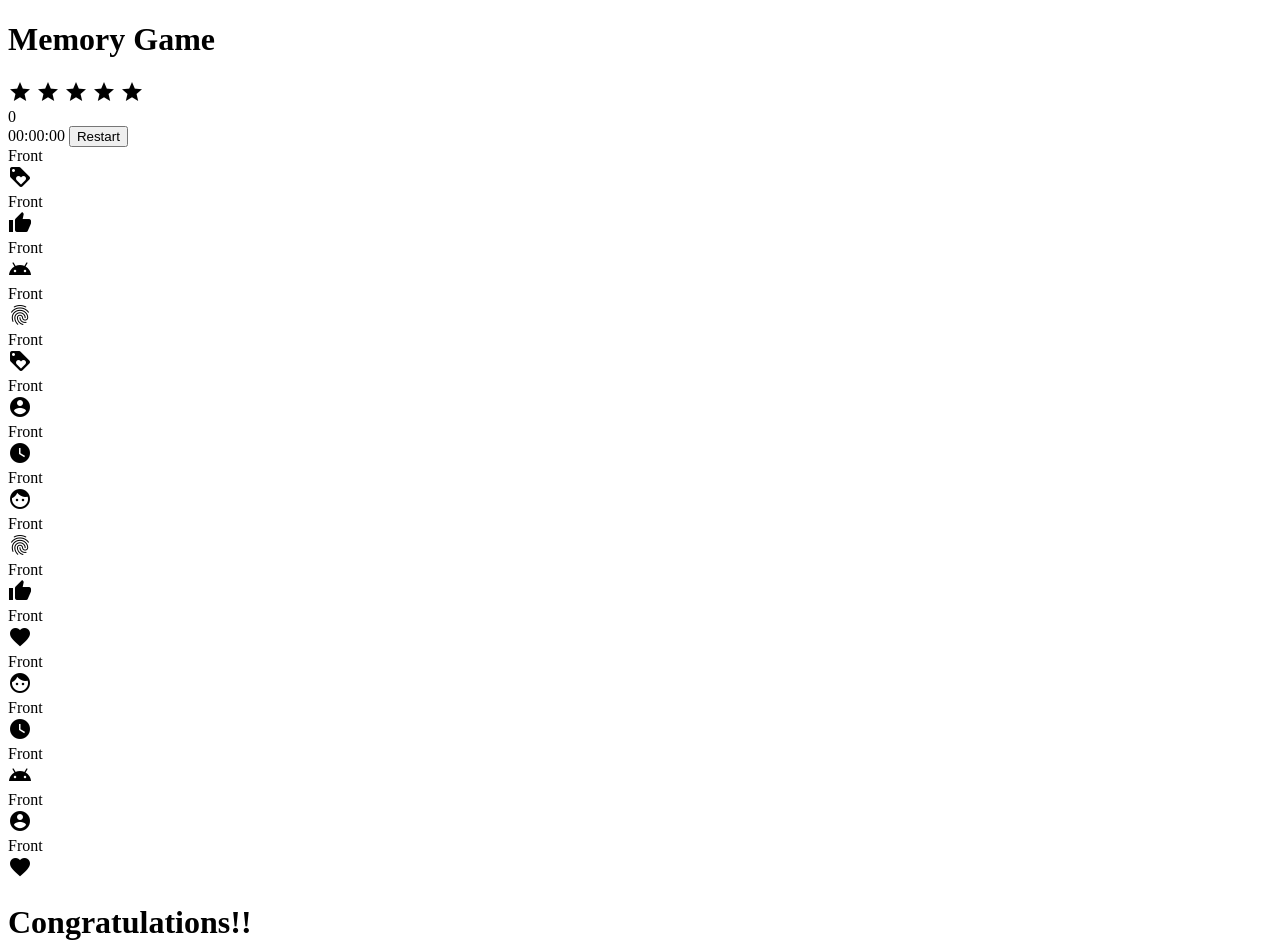
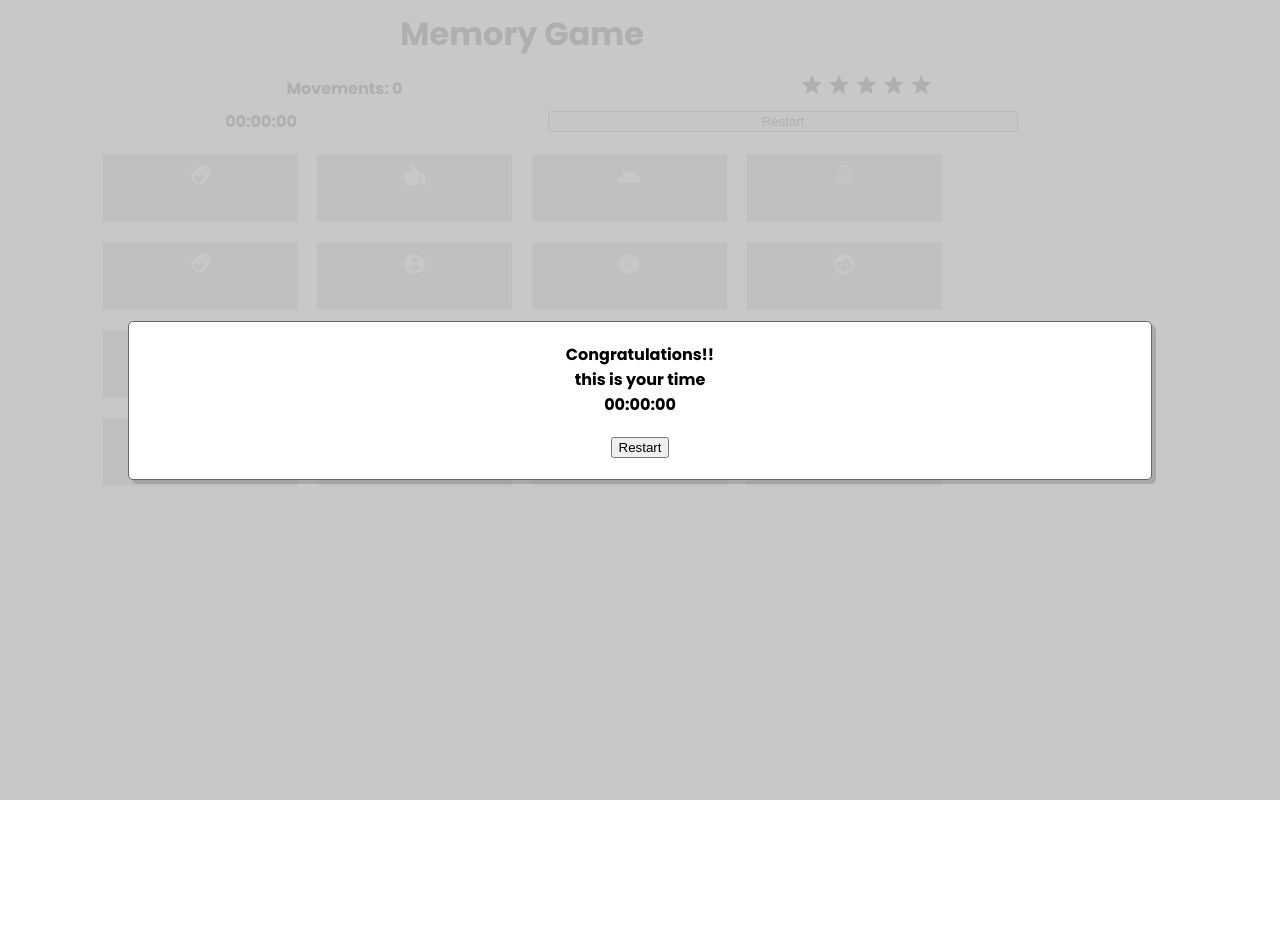
Before and after one commit to jesusmunozr/memory-game, a plain HTML site: page index.html in a window 1280 px wide. After the commit the page ends 800 px from the top, so only its background shows below. Drawn offline with Linux system fonts and the light colour scheme.

Commit message:
feat: Styles first approach
Add styles and change the cards layout.

```diff
--- a/css/style.css
+++ b/css/style.css
@@ -1,3 +1,141 @@
-.crop {
+html {
+    box-sizing: border-box;
+}
+
+*, *::before, *::after {
+    box-sizing: inherit;
+}
+
+html, body {
+    width: 100%;
+    height: 100%;
+    margin: 0;
+    padding: 0;
+}
+
+body {
+    font-family: 'Poppins', sans-serif;
+    text-align: center;
+}
+
+.container {
+    display: flex;
+    flex-direction: column;
+    justify-content: center;
+    align-items: center;
+    position: absolute;
+}
+
+header h1 {
+    margin: 10px auto;
+}
+
+.score-content {
+    display: flex;
+    flex-wrap: wrap;
+    justify-content: center;
+    width: 100%;
+    align-items: center;
+}
+
+.score-content__movements {
+    width: 45%;
+    display: block;
+    margin: auto;
+}
+
+.score-content__crop {
     overflow: hidden;
+    width: 45%;
+    margin: 5px auto;
 }
+
+.score-content__clock {
+    width: 45%;
+    display: block;
+    margin: auto;
+}
+
+.score-content__restart {
+    width: 45%;
+    display: block;
+    margin: auto;
+}
+
+.board-content {
+    margin: 10px 10px;
+    display: flex;
+    flex-wrap: wrap;
+    justify-content: center;
+    perspective: 1000px;
+}
+
+.card {
+    width: 100%;
+    height: 100%;
+    transform-style: preserve-3d;
+    transition: all 1.0s linear;
+}
+
+.card-container {
+    width: 19%;
+    height: 68px;
+    margin: inherit;
+    position: relative;
+    z-index: 1;
+    perspective: 1000px;
+}
+
+.face {
+    width: 100%;
+    height: 100%;
+}
+.front {
+    position: absolute;
+    backface-visibility: hidden;
+    background-color: green;
+}
+
+.back {
+    display: block;
+    transform: rotateY(180deg);
+    box-sizing: border-box;
+    padding: 10px;
+    color: white;
+    text-align: center;
+    background-color: #aaa;
+}
+
+.matched {
+    background-color: green;
+}
+
+.congrats {
+    z-index: 9999;
+    background: rgba(195,195,195,0.9);
+    width: 100%;
+    height: 100%;
+    position: relative;
+    float: left;
+    vertical-align: 1.1rem;
+    display: flex;
+    flex-flow: column;
+}
+
+.congrats .congrats__content {
+    background: #fff;
+    border-radius: 5px;
+    width: 80%;
+    margin: auto;
+    border: 1px solid #656565;
+    box-shadow: 4px 4px rgba(101,101,101,0.3);
+    padding: 20px;
+}
+
+.congrats__content span {
+    display: block;
+}
+
+.congrats__content button {
+    margin-top: 20px;
+}
--- a/index.html
+++ b/index.html
@@ -5,16 +5,18 @@
     <meta name="viewport" content="width=device-width, initial-scale=1.0">
     <meta http-equiv="X-UA-Compatible" content="ie=edge">
     <link href="https://fonts.googleapis.com/icon?family=Material+Icons" rel="stylesheet">
+    <link href="https://fonts.googleapis.com/css?family=Poppins:700" rel="stylesheet">
     <link href="css/style.css" rel="stylesheet">
     <title>Memory Game</title>
 </head>
 <body>
+    <div class="container">
         <header>
             <h1>Memory Game</h1>
         </header>
-    <section class="content">
-        <div class="score">
-            <div class="crop" title="Jesus">
+        <section class="score-content">
+            <span class="score-content__movements">Movements: 0</span>
+            <div class="score-content__crop">
                 <div style="width: 136px">
                     <span class="material-icons">star</span>
                     <span class="material-icons">star</span>
@@ -23,145 +25,181 @@
                     <span class="material-icons">star</span>
                 </div>
             </div>
-            <span class="move-counter"></span>
-        </div>
-        <div class="timer">
-            <span class="clock">00:00:00</span>
-            <button onclick="restart()">Restart</button>
-        </div>
-        <div class="board" onclick="selectCard(event)">
+            <span class="score-content__clock">00:00:00</span>
+            <button class="score-content__restart" onclick="restart()">Restart</button>
+        </section>
+        <section class="board-content" onclick="selectCard(event)"">
+            <!-- <div class="board" onclick="selectCard(event)"> -->
+                <div class="card-container">
                     <div class="card">
-                <div class="front-face">
+                        <div class="front face">
                             <span>Front</span>
                         </div>
-                <div class="back-face">
-                    <i class="material-icons"></i>
-                </div>
-            </div>
-            <div class="card">
-                <div class="front-face">
-                    <span>Front</span>
-                </div>
-                <div class="back-face">
-                    <i class="material-icons"></i>
-                </div>
-            </div>
-            <div class="card">
-                <div class="front-face">
-                    <span>Front</span>
-                </div>
-                <div class="back-face">
-                    <i class="material-icons"></i>
-                </div>
-            </div>
-            <div class="card">
-                <div class="front-face">
-                    <span>Front</span>
-                </div>
-                <div class="back-face">
-                    <i class="material-icons"></i>
-                </div>
-            </div>
-            <div class="card">
-                <div class="front-face">
-                    <span>Front</span>
-                </div>
-                <div class="back-face">
-                    <i class="material-icons"></i>
-                </div>
-            </div>
-            <div class="card">
-                <div class="front-face">
-                    <span>Front</span>
-                </div>
-                <div class="back-face">
-                    <i class="material-icons"></i>
-                </div>
-            </div>
-            <div class="card">
-                <div class="front-face">
-                    <span>Front</span>
-                </div>
-                <div class="back-face">
-                    <i class="material-icons"></i>
-                </div>
-            </div>
-            <div class="card">
-                <div class="front-face">
-                    <span>Front</span>
-                </div>
-                <div class="back-face">
-                    <i class="material-icons"></i>
-                </div>
-            </div>
-            <div class="card">
-                <div class="front-face">
-                    <span>Front</span>
-                </div>
-                <div class="back-face">
-                    <i class="material-icons"></i>
-                </div>
-            </div>
-            <div class="card">
-                <div class="front-face">
-                    <span>Front</span>
-                </div>
-                <div class="back-face">
-                    <i class="material-icons"></i>
-                </div>
-            </div>
-            <div class="card">
-                <div class="front-face">
-                    <span>Front</span>
-                </div>
-                <div class="back-face">
-                    <i class="material-icons"></i>
-                </div>
-            </div>
-            <div class="card">
-                <div class="front-face">
-                    <span>Front</span>
-                </div>
-                <div class="back-face">
-                    <i class="material-icons"></i>
-                </div>
-            </div>
-            <div class="card">
-                <div class="front-face">
-                    <span>Front</span>
-                </div>
-                <div class="back-face">
-                    <i class="material-icons"></i>
-                </div>
-            </div>
-            <div class="card">
-                <div class="front-face">
-                    <span>Front</span>
-                </div>
-                <div class="back-face">
-                    <i class="material-icons"></i>
-                </div>
-            </div>
-            <div class="card">
-                <div class="front-face">
-                    <span>Front</span>
-                </div>
-                <div class="back-face">
-                    <i class="material-icons"></i>
-                </div>
-            </div>
-            <div class="card">
-                <div class="front-face">
-                    <span>Front</span>
-                </div>
-                <div class="back-face">
-                    <i class="material-icons"></i>
+                        <div class="back face">
+                            <i class="material-icons">star</i>
                         </div>
                     </div>
                 </div>
+                <div class="card-container">
+                    <div class="card">
+                        <div class="front face">
+                            <span>Front</span>
+                        </div>
+                        <div class="back face">
+                            <i class="material-icons">star</i>
+                        </div>
+                    </div>
+                </div>
+                <div class="card-container">
+                    <div class="card">
+                        <div class="front face">
+                            <span>Front</span>
+                        </div>
+                        <div class="back face">
+                            <i class="material-icons">star</i>
+                        </div>
+                    </div>
+                </div>
+                <div class="card-container">
+                    <div class="card">
+                        <div class="front face">
+                            <span>Front</span>
+                        </div>
+                        <div class="back face">
+                            <i class="material-icons">star</i>
+                        </div>
+                    </div>
+                </div>
+                <div class="card-container">
+                    <div class="card">
+                        <div class="front face">
+                            <span>Front</span>
+                        </div>
+                        <div class="back face">
+                            <i class="material-icons">star</i>
+                        </div>
+                    </div>
+                </div>
+                <div class="card-container">
+                    <div class="card">
+                        <div class="front face">
+                            <span>Front</span>
+                        </div>
+                        <div class="back face">
+                            <i class="material-icons">star</i>
+                        </div>
+                    </div>
+                </div>
+                <div class="card-container">
+                    <div class="card">
+                        <div class="front face">
+                            <span>Front</span>
+                        </div>
+                        <div class="back face">
+                            <i class="material-icons">star</i>
+                        </div>
+                    </div>
+                </div>
+                <div class="card-container">
+                    <div class="card">
+                        <div class="front face">
+                            <span>Front</span>
+                        </div>
+                        <div class="back face">
+                            <i class="material-icons">star</i>
+                        </div>
+                    </div>
+                </div>
+                <div class="card-container">
+                    <div class="card">
+                        <div class="front face">
+                            <span>Front</span>
+                        </div>
+                        <div class="back face">
+                            <i class="material-icons">star</i>
+                        </div>
+                    </div>
+                </div>
+                <div class="card-container">
+                    <div class="card">
+                        <div class="front face">
+                            <span>Front</span>
+                        </div>
+                        <div class="back face">
+                            <i class="material-icons">star</i>
+                        </div>
+                    </div>
+                </div>
+                <div class="card-container">
+                    <div class="card">
+                        <div class="front face">
+                            <span>Front</span>
+                        </div>
+                        <div class="back face">
+                            <i class="material-icons">star</i>
+                        </div>
+                    </div>
+                </div>
+                <div class="card-container">
+                    <div class="card">
+                        <div class="front face">
+                            <span>Front</span>
+                        </div>
+                        <div class="back face">
+                            <i class="material-icons">star</i>
+                        </div>
+                    </div>
+                </div>
+                <div class="card-container">
+                    <div class="card">
+                        <div class="front face">
+                            <span>Front</span>
+                        </div>
+                        <div class="back face">
+                            <i class="material-icons">star</i>
+                        </div>
+                    </div>
+                </div>
+                <div class="card-container">
+                    <div class="card">
+                        <div class="front face">
+                            <span>Front</span>
+                        </div>
+                        <div class="back face">
+                            <i class="material-icons">star</i>
+                        </div>
+                    </div>
+                </div>
+                <div class="card-container">
+                    <div class="card">
+                        <div class="front face">
+                            <span>Front</span>
+                        </div>
+                        <div class="back face">
+                            <i class="material-icons">star</i>
+                        </div>
+                    </div>
+                </div>
+                <div class="card-container">
+                    <div class="card">
+                        <div class="front face">
+                            <span>Front</span>
+                        </div>
+                        <div class="back face">
+                            <i class="material-icons">star</i>
+                        </div>
+                    </div>
+                </div>
+            <!-- </div> -->
         </section>
+    </div>
     <div class="congrats">
-        <h1>Congratulations!!</h1>
+        <div class="congrats__content">
+            <span>Congratulations!!</span>
+            <span>this is your time</span>
+            <span>00:00:00</span>
+            <button>Restart</button>
+        </div>
     </div>
     <script src="js/app.js"></script>
 </body>
--- a/js/app.js
+++ b/js/app.js
@@ -41,7 +41,7 @@ function shuffle(array) {
 }
 
 function loadCards() {
-    const divs = document.querySelector('.board').querySelectorAll('.card');
+    const divs = document.querySelector('.board-content').querySelectorAll('.card');
     for(let i = 0; i < divs.length; i++) {
         divs[i].querySelector('.material-icons').textContent = cards[i].icon;
     }
@@ -66,11 +66,11 @@ function selectCard(event) {
     // IF already exists two selected cards create a new movement
     if (firtsSelectedCardIndex !== -1 && secondSelectedCardIndex !== -1) {
         if (cards[firtsSelectedCardIndex].matched === false) {
-            // TODO: flip the card to the front face
+            document.querySelectorAll('.card-container')[firtsSelectedCardIndex].querySelector('.card').style.transform = 'rotateY(0deg)';
         }
 
         if(cards[secondSelectedCardIndex].matched === false) {
-            // TODO: flip the card to the front face
+            document.querySelectorAll('.card-container')[secondSelectedCardIndex].querySelector('.card').style.transform = 'rotateY(0deg)';
         }
 
         firtsSelectedCardIndex = -1;
@@ -79,8 +79,10 @@ function selectCard(event) {
 
     if (firtsSelectedCardIndex === -1) {
         firtsSelectedCardIndex = selectedCardIndex;
+        document.querySelectorAll('.card-container')[firtsSelectedCardIndex].querySelector('.card').style.transform = 'rotateY(180deg)';
     } else if (secondSelectedCardIndex === -1) {
         secondSelectedCardIndex = selectedCardIndex;
+        document.querySelectorAll('.card-container')[secondSelectedCardIndex].querySelector('.card').style.transform = 'rotateY(180deg)';
         // Increment movements
         movements++;
         setScore();
@@ -91,7 +93,7 @@ function selectCard(event) {
 
 function setScore() {
     // Display movements
-    document.querySelector('.move-counter').textContent = movements;
+    document.querySelector('.score-content__movements').textContent = `Movements: ${movements}`;
 
     // Set score according movements
     let score = 5;
@@ -104,7 +106,7 @@ function setScore() {
     }
 
     // Set the style and title for stars
-    const stars = document.querySelector('.crop')
+    const stars = document.querySelector('.score-content__crop')
     stars.style.width = `${score * 136 / 5}px`;
     stars.setAttribute('title', `Your score is ${score.toFixed(2)}`);
 
@@ -114,9 +116,9 @@ function setScore() {
 
 function checkMatch() {
     if (cards[firtsSelectedCardIndex].icon === cards[secondSelectedCardIndex].icon) {
-        document.querySelector('.board').querySelectorAll('.card')[firtsSelectedCardIndex].classList.add('matched');
+        document.querySelector('.board-content').querySelectorAll('.back')[firtsSelectedCardIndex].classList.add('matched');
         cards[firtsSelectedCardIndex].matched = true;
-        document.querySelector('.board').querySelectorAll('.card')[secondSelectedCardIndex].classList.add('matched')
+        document.querySelector('.board-content').querySelectorAll('.back')[secondSelectedCardIndex].classList.add('matched')
         cards[secondSelectedCardIndex].matched = true;
     }
 
@@ -135,22 +137,14 @@ function evaluateMatches() {
 
     if (matchesCounter === cards.length) {
         gameFinished = true;
+        clearInterval(timeControl);
         console.log('GAME FINISH!!!');
     }
 }
 
 function getSelectedCardIndex(targetCard) {
-    let currentIndex = -1;
-    if (targetCard.tagName === 'LI') {
-        currentIndex = Array.from(document.querySelector('.board').querySelectorAll('li')).indexOf(targetCard);
-    } else {
-        currentIndex = Array.from(document.querySelector('.board').querySelectorAll('.material-icons')).indexOf(targetCard);
-    }
-
-    return currentIndex;
+    return Array.from(document.querySelector('.board-content').querySelectorAll(`.${targetCard.classList[0]}`)).indexOf(targetCard);
 }
-
-
 
 function timer() {
     if (seconds < 59) {
@@ -163,7 +157,7 @@ function timer() {
         hours++;
     }
 
-    document.querySelector('.clock').textContent = `${fillWithZero(hours)}:${fillWithZero(minutes)}:${fillWithZero(seconds)}`;
+    document.querySelector('.score-content__clock').textContent = `${fillWithZero(hours)}:${fillWithZero(minutes)}:${fillWithZero(seconds)}`;
 
     function fillWithZero(num) {
         if(num < 10) {
```
Lines whose indentation alone changed are shown as unchanged.
